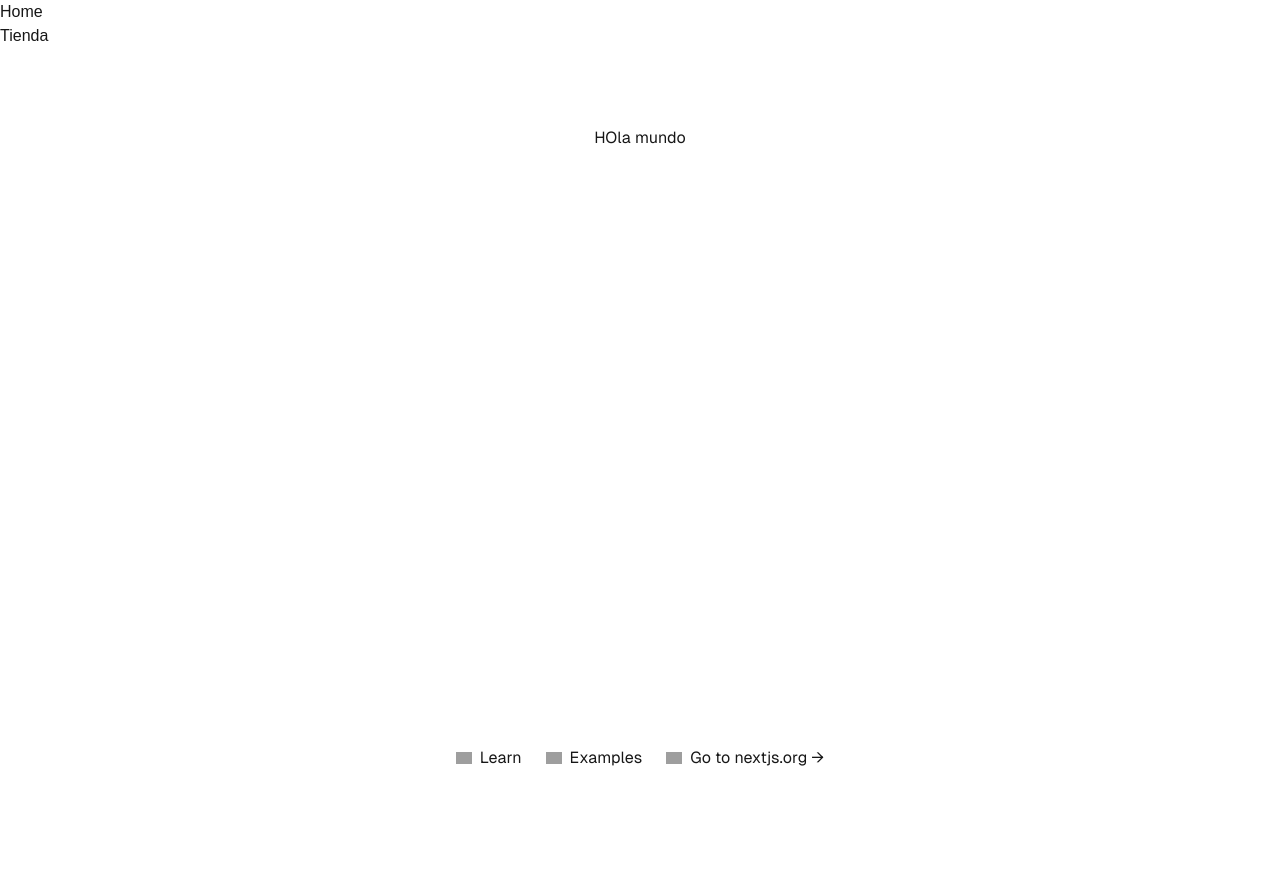
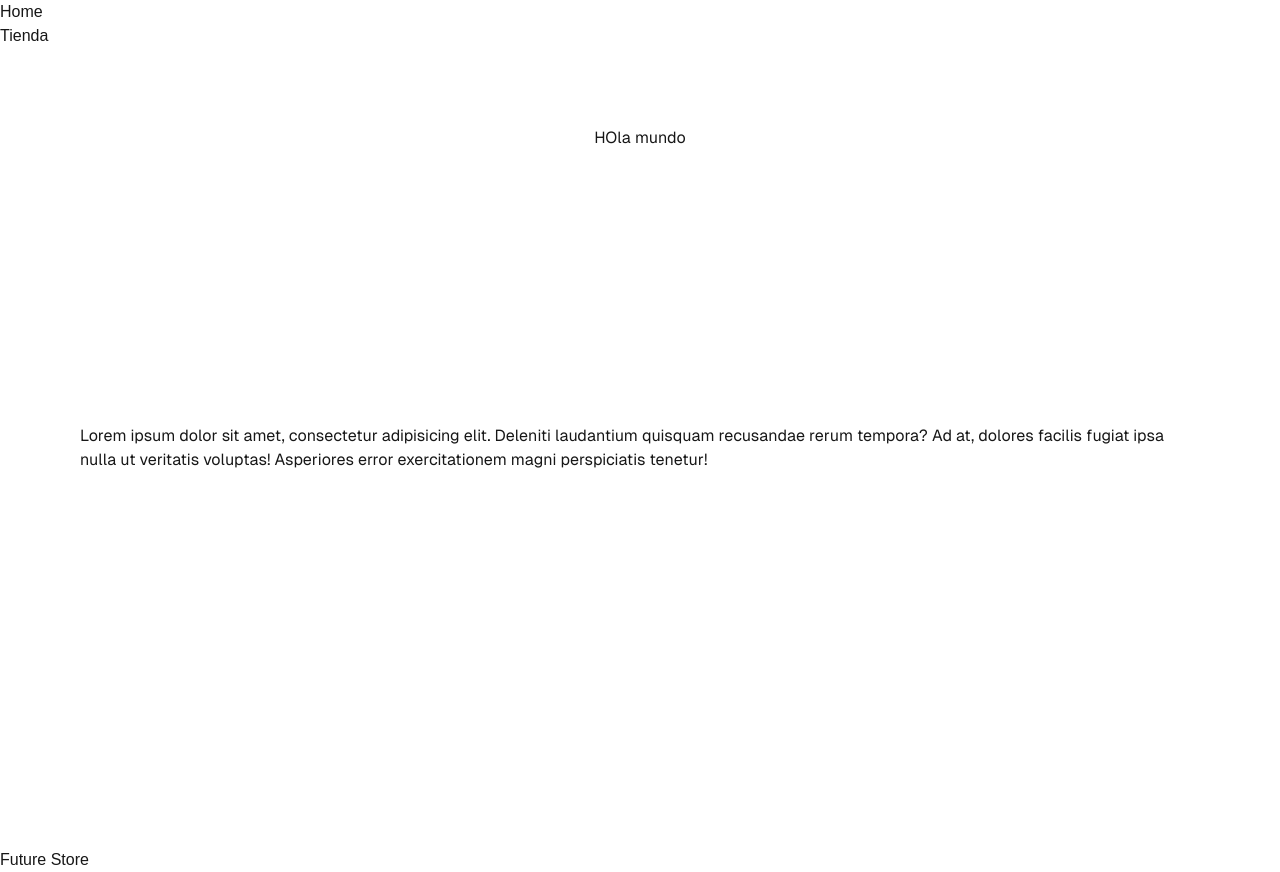
Before and after one commit to erix-code/future-store-next, a Next.js app: page / in a window 1280 px wide. Before the commit the page ends 848 px from the top, so only its background shows below. Built offline with nearby package versions, Linux system fonts and the light colour scheme; grey boxes are pictures that could not be loaded.

Commit message:
Adding new element description, footer and header.

```diff
--- /dev/null
+++ b/src/app/components/home/description/description.tsx
@@ -0,0 +1,7 @@
+export default function Description() {
+    return (
+        <div>
+            Lorem ipsum dolor sit amet, consectetur adipisicing elit. Deleniti laudantium quisquam recusandae rerum tempora? Ad at, dolores facilis fugiat ipsa nulla ut veritatis voluptas! Asperiores error exercitationem magni perspiciatis tenetur!
+        </div>
+    )
+}
--- /dev/null
+++ b/src/app/components/layout/footer/footer.tsx
@@ -0,0 +1,10 @@
+"use Client"
+
+export default function Footer() {
+    console.log("Footer")
+    return (
+        <footer>
+            <p>Future Store</p>
+        </footer>
+    )
+}
--- /dev/null
+++ b/src/app/components/layout/header/header.tsx
@@ -0,0 +1,21 @@
+"use Client"
+
+import Link from "next/link";
+
+export default function Header () {
+    console.log("Header");
+    return (
+        <header>
+            <nav>
+                <ul>
+                    <li>
+                        <Link href="/">Home</Link>
+                    </li>
+                    <li>
+                        <Link href="/store">Tienda</Link>
+                    </li>
+                </ul>
+            </nav>
+        </header>
+    )
+}
--- a/src/app/layout.tsx
+++ b/src/app/layout.tsx
@@ -1,7 +1,8 @@
 import type { Metadata } from "next";
 import localFont from "next/font/local";
 import "./globals.css";
-import Link  from "next/link";
+import Header from "@/app/components/layout/header/header";
+import Footer from "@/app/components/layout/footer/footer";
 
 const geistSans = localFont({
   src: "./fonts/GeistVF.woff",
@@ -29,19 +30,10 @@ export default function RootLayout({
       <body
         className={`${geistSans.variable} ${geistMono.variable} antialiased`}
       >
-      <header>
-        <nav>
-            <ul>
-                <li>
-                    <Link href="/">Home</Link>
-                </li>
-                <li>
-                    <Link href="/store">Tienda</Link>
-                </li>
-            </ul>
-        </nav>
-      </header>
+
+      <Header></Header>
       {children}
+      <Footer></Footer>
       </body>
     </html>
   );
--- a/src/app/page.tsx
+++ b/src/app/page.tsx
@@ -1,56 +1,11 @@
 import Image from "next/image";
+import Description from "@/app/components/home/description/description";
 
 export default function Home() {
   return (
     <div className="grid grid-rows-[20px_1fr_20px] items-center justify-items-center min-h-screen p-8 pb-20 gap-16 sm:p-20 font-[family-name:var(--font-geist-sans)]">
       <h1>HOla mundo</h1>
-      <footer className="row-start-3 flex gap-6 flex-wrap items-center justify-center">
-        <a
-          className="flex items-center gap-2 hover:underline hover:underline-offset-4"
-          href="https://nextjs.org/learn?utm_source=create-next-app&utm_medium=appdir-template-tw&utm_campaign=create-next-app"
-          target="_blank"
-          rel="noopener noreferrer"
-        >
-          <Image
-            aria-hidden
-            src="https://nextjs.org/icons/file.svg"
-            alt="File icon"
-            width={16}
-            height={16}
-          />
-          Learn
-        </a>
-        <a
-          className="flex items-center gap-2 hover:underline hover:underline-offset-4"
-          href="https://vercel.com/templates?framework=next.js&utm_source=create-next-app&utm_medium=appdir-template-tw&utm_campaign=create-next-app"
-          target="_blank"
-          rel="noopener noreferrer"
-        >
-          <Image
-            aria-hidden
-            src="https://nextjs.org/icons/window.svg"
-            alt="Window icon"
-            width={16}
-            height={16}
-          />
-          Examples
-        </a>
-        <a
-          className="flex items-center gap-2 hover:underline hover:underline-offset-4"
-          href="https://nextjs.org?utm_source=create-next-app&utm_medium=appdir-template-tw&utm_campaign=create-next-app"
-          target="_blank"
-          rel="noopener noreferrer"
-        >
-          <Image
-            aria-hidden
-            src="https://nextjs.org/icons/globe.svg"
-            alt="Globe icon"
-            width={16}
-            height={16}
-          />
-          Go to nextjs.org →
-        </a>
-      </footer>
+      <Description></Description>
     </div>
   );
 }
```
Also changed, not shown: src/app/store/[...category]/page.tsx (renamed from src/app/store/[category]/page.tsx).
